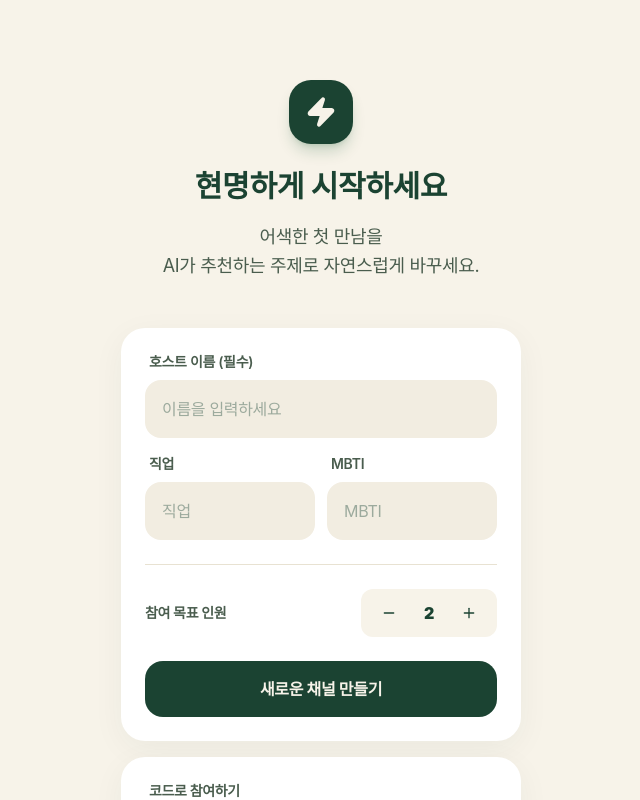
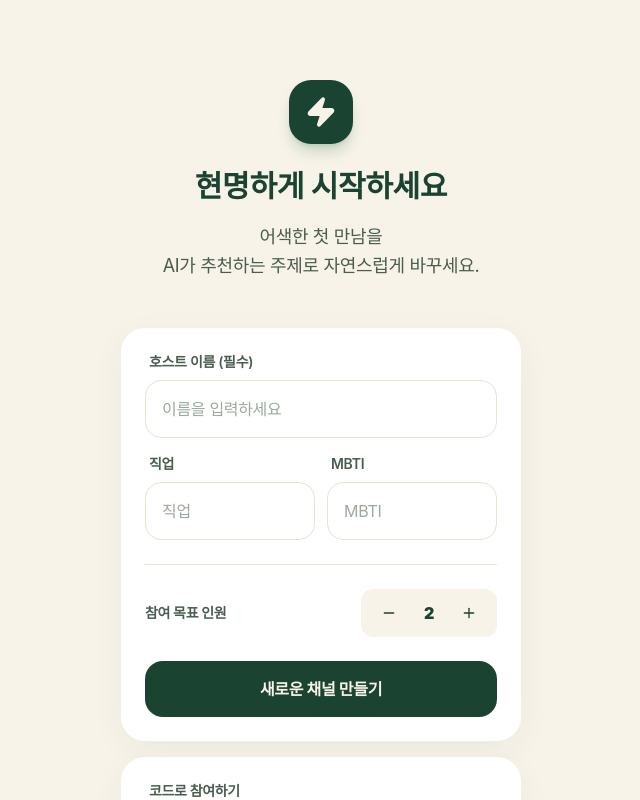
Before and after one commit to Jinsurang/selfer, a Next.js app: page / in a window 1280 px wide. Shown: the top 800 px of the page, without its empty margins (319-959 px from the left). Built offline with nearby package versions, Linux system fonts and the light colour scheme.

Commit message:
Fix: Revert input/card backgrounds to white + Add KV binding

```diff
--- a/src/app/globals.css
+++ b/src/app/globals.css
@@ -43,7 +43,7 @@ body {
 }
 
 .toss-input {
-  @apply w-full px-4 py-4 rounded-[16px] border border-transparent bg-[#F2EDE1] text-[#1B4332] placeholder-[#9CAA9D] outline-none focus:bg-white focus:border-[#1B4332] transition-all;
+  @apply w-full px-4 py-4 rounded-[16px] border border-[#E8E2D2] bg-white text-[#1B4332] placeholder-[#9CAA9D] outline-none focus:border-[#1B4332] transition-all;
 }
 
 .toss-label {
--- a/src/app/host/[code]/HostDashboardClient.tsx
+++ b/src/app/host/[code]/HostDashboardClient.tsx
@@ -71,7 +71,7 @@ export default function HostDashboardClient({ params }: { params: Promise<{ code
 
                         <div className="w-full space-y-4">
                             <p className="text-xs text-[var(--text-light)] text-center font-bold">QR 코드를 스캔하여 입장하세요</p>
-                            <div className="flex items-center gap-2 p-3 bg-[var(--background)] rounded-xl text-[11px] font-medium text-[var(--text-sub)] break-all border border-[var(--border)]">
+                            <div className="flex items-center gap-2 p-3 bg-white rounded-xl text-[11px] font-medium text-[var(--text-sub)] break-all border border-[var(--border)]">
                                 <Share2 className="w-3 h-3 text-[var(--accent)] shrink-0" />
                                 {joinUrl.replace('http://', '').replace('https://', '')}
                             </div>
@@ -96,7 +96,7 @@ export default function HostDashboardClient({ params }: { params: Promise<{ code
                                             key={p.id}
                                             initial={{ opacity: 0, x: -10 }}
                                             animate={{ opacity: 1, x: 0 }}
-                                            className={`flex items-center gap-3 p-4 bg-[var(--background)] rounded-[18px] border-2 transition-all ${isMe ? 'border-[var(--accent)] shadow-sm' : 'border-transparent'}`}
+                                            className={`flex items-center gap-3 p-4 bg-white rounded-[18px] border-2 transition-all ${isMe ? 'border-[var(--accent)] shadow-sm' : 'border-transparent'}`}
                                         >
                                             <div className={`w-9 h-9 rounded-full flex items-center justify-center font-black text-sm shadow-sm border ${isMe ? 'bg-[var(--accent)] text-white border-transparent' : 'bg-white text-[var(--accent)] border-[var(--border)]'}`}>
                                                 {p.name[0]}
--- a/src/app/join/[code]/JoinPageClient.tsx
+++ b/src/app/join/[code]/JoinPageClient.tsx
@@ -71,7 +71,7 @@ export default function JoinPageClient({ params }: { params: Promise<{ code: str
     };
 
     if (error) return (
-        <div className="min-h-screen flex flex-col items-center justify-center p-6 text-center space-y-6 bg-[#f2f4f6]">
+        <div className="min-h-screen flex flex-col items-center justify-center p-6 text-center space-y-6 bg-[var(--background)]">
             <div className="toss-card p-10 space-y-4">
                 <p className="text-red-500 font-bold">{error}</p>
                 <button onClick={() => router.push('/')} className="toss-btn-ghost w-full">홈으로 돌아가기</button>
```
Also changed, not shown: 1 other file (tests, documents, lock files or other folders).
